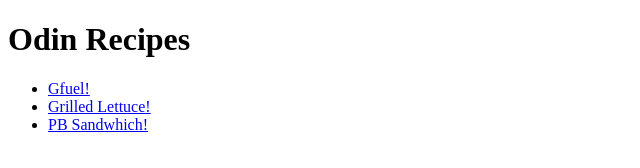
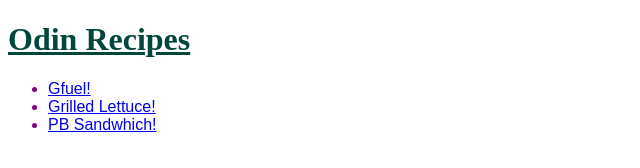
Before and after one commit to BoobaBooba1/odin-recipes, a plain HTML site: page index.html in a window 1280 px wide. Shown: the whole page, without its empty margins (0-640 px from the left). Drawn offline with Linux system fonts and the light colour scheme.

Commit message:
Updated recipe site with css

```diff
--- a/index.html
+++ b/index.html
@@ -1,17 +1,18 @@
 <!DOCTYPE html>
 <html lang="en">
 <head>
+    <link rel="stylesheet" href="styles.css">
     <meta charset="UTF-8">
     <meta http-equiv="X-UA-Compatible" content="IE=edge">
     <meta name="viewport" content="width=device-width, initial-scale=1.0">
     <title>Document</title>
 </head>
 <body>
-    <h1>Odin Recipes</h1>
+    <h1 class="title">Odin Recipes</h1>
     <ul>
-        <li><a href="recipes/gfuel.html">Gfuel!</a></li>
-        <li><a href="recipes/grilledlettuce.html">Grilled Lettuce!</a></li>
-        <li><a href="recipes/pbsandwhich.html">PB Sandwhich!</a></li>
+        <li class="link"><a href="recipes/gfuel.html">Gfuel!</a></li>
+        <li class="link"><a href="recipes/grilledlettuce.html">Grilled Lettuce!</a></li>
+        <li class="link"><a href="recipes/pbsandwhich.html">PB Sandwhich!</a></li>
     </ul>
 </body>
 </html>
--- /dev/null
+++ b/styles.css
@@ -0,0 +1,15 @@
+.title {
+    color: rgb(2, 71, 62);
+    font-weight: bold;
+    text-decoration: underline;
+}
+
+.link {
+    color: purple;
+    font-family: arial;
+}
+
+.resize {
+    height: auto;
+    width: 250px;
+}
```
Also changed, not shown: recipes/gfuel.html (+3 -2 lines), recipes/grilledlettuce.html (+2 -1 lines), recipes/pbsandwhich.html (+3 -2 lines).
